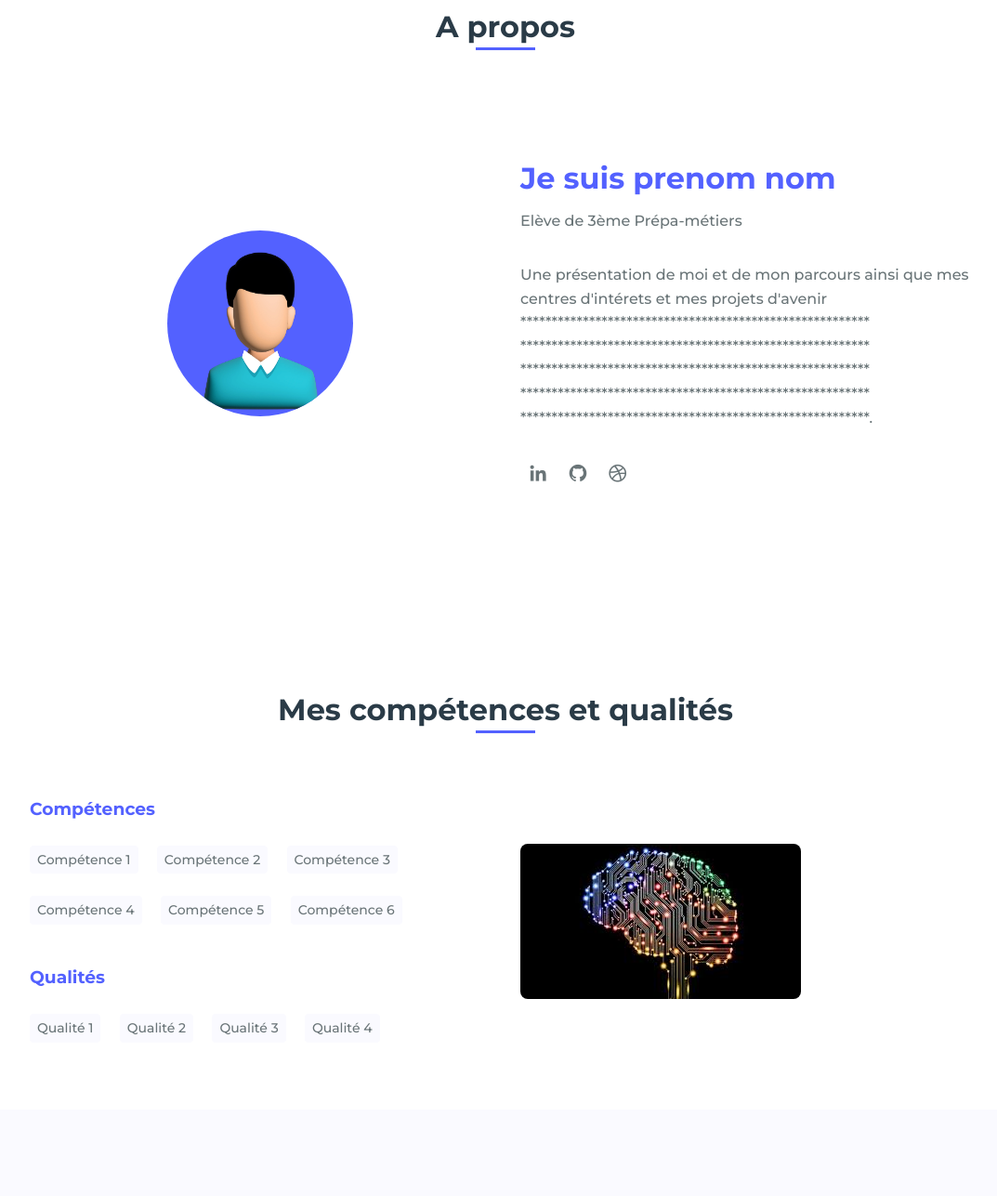
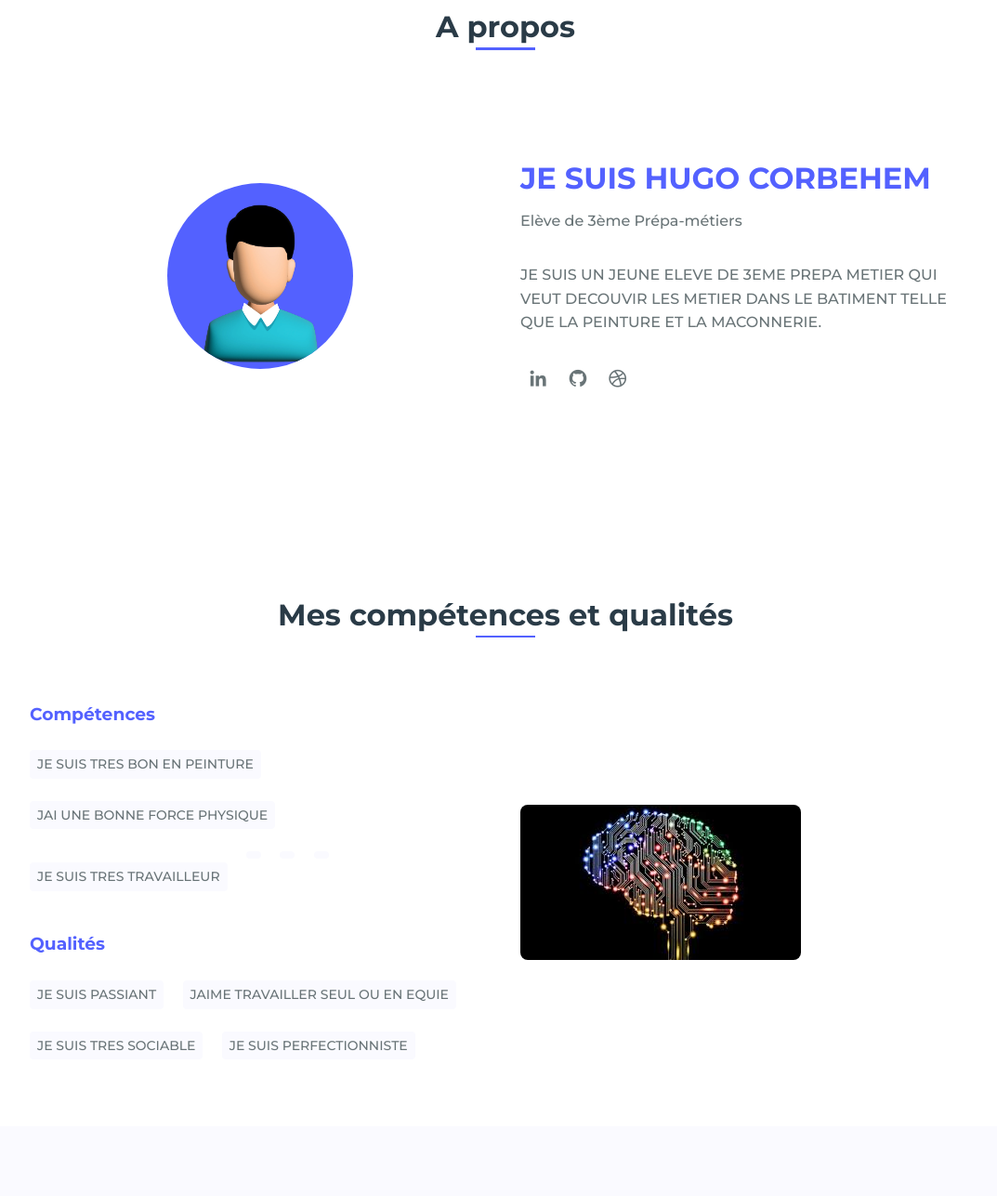
Before and after one commit to lpjv-etaples/portfolio.hugo, a plain HTML site: page index.html in a window 1280 px wide. Shown: the part 733-2020 px from the top of the page at 93% size, without its empty margins (96-1169 px from the left). Drawn offline with nearby package versions, Linux system fonts and the light colour scheme.

Commit message:
Add files via upload

```diff
--- a/index.html
+++ b/index.html
@@ -17,7 +17,7 @@
         <header class="l-header">
             <nav class="nav bd-grid">
                 <div>
-                    <a href="#" class="nav__logo">hugo corbehem</a>
+                    <a href="#" class="nav__logo">SITE HUGO</a>
                 </div>
 
                 <div class="nav__menu" id="nav-menu">
@@ -40,7 +40,7 @@
             <!--===== HOME =====-->
             <section class="home" id="home">
                 <div class="home__container bd-grid">
-                    <h1 class="home__title"><span>BON</span><br>JOUR.</h1>
+                    <h1 class="home__title"><span>SA</span><br>LUT.</h1>
 
                     <div class="home__scroll">
                         <a href="#about" class="home__scroll-link"><i class='bx bx-up-arrow-alt' ></i>La suite ici</a>
@@ -60,15 +60,9 @@
                     </div>
 
                     <div>
-                        <h2 class="about__subtitle">Je suis prenom nom</h2>
+                        <h2 class="about__subtitle">JE SUIS HUGO CORBEHEM</h2>
                         <span class="about__profession"> Elève de 3ème Prépa-métiers</span>
-                        <p class="about__text">Une présentation de moi et de mon parcours
-						ainsi que mes centres d'intérets et mes projets d'avenir
-						********************************************************
-						********************************************************
-						********************************************************
-						********************************************************
-						********************************************************.</p>
+                        <p class="about__text">JE SUIS UN JEUNE ELEVE DE 3EME PREPA METIER QUI VEUT DECOUVIR LES METIER DANS LE BATIMENT TELLE QUE LA PEINTURE ET LA MACONNERIE.</p>
 
 
                         <div class="about__social">
@@ -87,18 +81,18 @@
                 <div class="skills__container bd-grid">
                     <div class="skills__box">
                         <h3 class="skills__subtitle">Compétences</h3>
-                        <span class="skills__name">Compétence 1</span>
-                        <span class="skills__name">Compétence 2</span>
-                        <span class="skills__name">Compétence 3</span>
-                        <span class="skills__name">Compétence 4</span>
-                        <span class="skills__name">Compétence 5</span>
-                        <span class="skills__name">Compétence 6</span>
+                        <span class="skills__name">JE SUIS TRES BON EN PEINTURE</span>
+                        <span class="skills__name">JAI UNE BONNE FORCE PHYSIQUE</span>
+                        <span class="skills__name">JE SUIS TRES TRAVAILLEUR</span>
+                        <span class="skills__name"></span>
+                        <span class="skills__name"></span>
+                        <span class="skills__name"></span>
 
                         <h3 class="skills__subtitle">Qualités</h3>
-                        <span class="skills__name">Qualité 1</span>
-                        <span class="skills__name">Qualité 2</span>
-			<span class="skills__name">Qualité 3</span>
-			<span class="skills__name">Qualité 4</span>
+                        <span class="skills__name">JE SUIS PASSIANT</span>
+                        <span class="skills__name">JAIME TRAVAILLER SEUL OU EN EQUIE</span>
+			<span class="skills__name">JE SUIS TRES SOCIABLE</span>
+			<span class="skills__name">JE SUIS PERFECTIONNISTE</span>
                     </div>
 
                     <div class="skills__img">
@@ -167,16 +161,16 @@
                         <span class="contact__text">info.mail.com</span>
 
                         <h3 class="contact__subtitle">Téléphone</h3>
-                        <span class="contact__text">+33 06 00 00 00 00</span>
+                        <span class="contact__text">+33 07 87 88 97 19</span>
 
                         <h3 class="contact__subtitle">ADRESSE</h3>
-                        <span class="contact__text">Ma ville</span>
+                        <span class="contact__text">ETAPLES</span>
                     </div>
 
                     <form action="" class="contact__form">
                         <div class="contact__inputs">
-                            <input type="text" placeholder="Nom" class="contact__input">
-                            <input type="mail" placeholder="Email" class="contact__input">
+                            <input type="text" placeholder="CORBEHEM HUGO" class="contact__input">
+                            <input type="mail" placeholder="hugocorbehem1@gmail.com" class="contact__input">
                         </div>
 
                         <textarea name="" id="" cols="0" rows="10" class="contact__input"></textarea>
```
